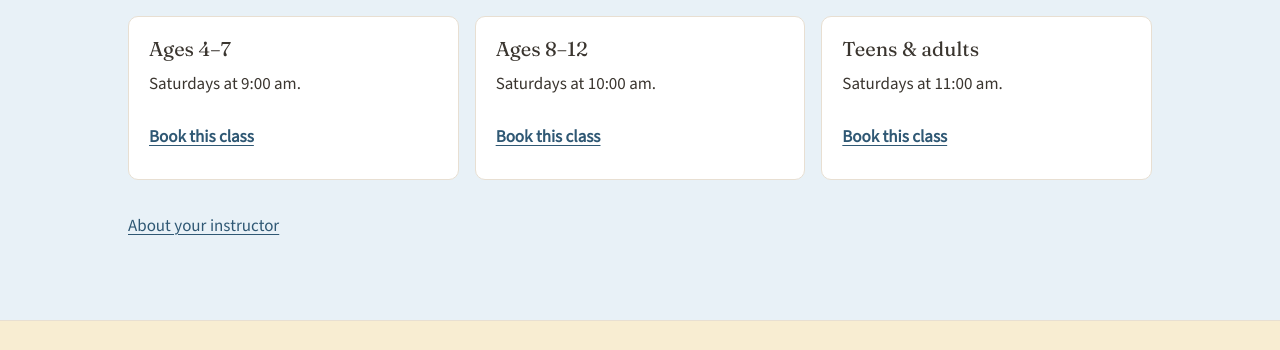
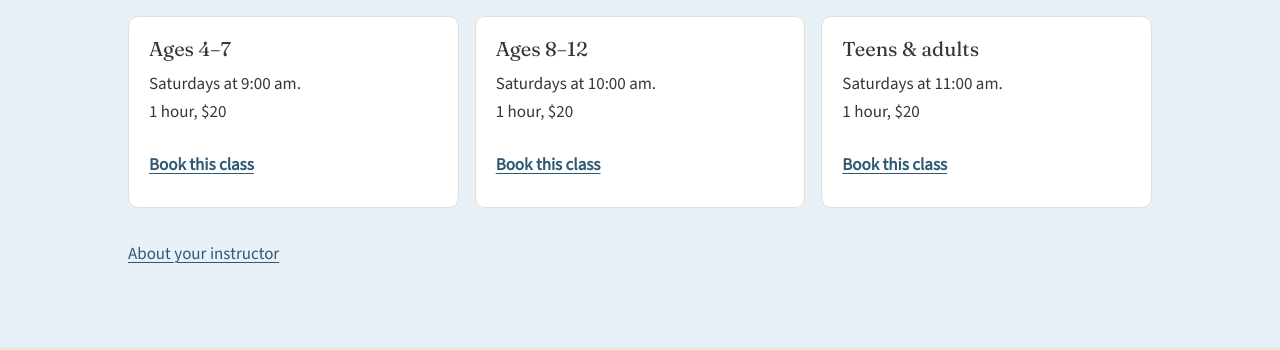
Before and after one commit to MoonandSilks/moonandsilks-site, an Astro site: page / in a window 1280 px wide. Shown: the part 730-1080 px from the top of the page. Built offline with nearby package versions, Linux system fonts and the light colour scheme; Astro itself is replaced by a stand-in of ours.

Commit message:
Show class length and price on home page cards
Values come from the session data (durationMin, priceCents), not hard-coded.

Co-Authored-By: Claude Opus 5.5 <noreply@anthropic.com>
Claude-Session: https://claude.ai/code/session_01DS11a1tfgJErHYcnTWA5zQ

```diff
--- a/src/pages/index.astro
+++ b/src/pages/index.astro
@@ -1,11 +1,17 @@
 ---
 import Base from '../layouts/Base.astro';
+import { formatTime } from '../lib/dates';
+import { SEED_SESSIONS } from '../lib/sessions-seed';
 
-const classes = [
-  { title: 'Ages 4–7', text: 'Saturdays at 9:00 am.' },
-  { title: 'Ages 8–12', text: 'Saturdays at 10:00 am.' },
-  { title: 'Teens & adults', text: 'Saturdays at 11:00 am.' },
-];
+// One card per age group, from the class data the database is seeded with.
+const formatDuration = (min: number) =>
+  min % 60 === 0 ? `${min / 60} ${min === 60 ? 'hour' : 'hours'}` : `${min} minutes`;
+const formatPrice = (cents: number) => (cents % 100 === 0 ? `$${cents / 100}` : `$${(cents / 100).toFixed(2)}`);
+const classes = [...new Map(SEED_SESSIONS.map((s) => [s.ageGroup, s])).values()].map((s) => ({
+  title: s.ageGroup,
+  text: `Saturdays at ${formatTime(s.startsAt)}.`,
+  details: `${formatDuration(s.durationMin)}, ${formatPrice(s.priceCents)}`,
+}));
 ---
 
 <Base title="Home" description="Aerial arts circus classes for children through to adults with Moon and Silks Circus Co at NDHS, Bishop Street, Nannup. See class times and book online.">
@@ -36,7 +42,11 @@ const classes = [
           classes.map((c) => (
             <li class="card">
               <h3>{c.title}</h3>
-              <p>{c.text}</p>
+              <p>
+                {c.text}
+                <br />
+                {c.details}
+              </p>
               <a href="/book">
                 Book this class<span class="visually-hidden">: {c.title}</span>
               </a>
```
